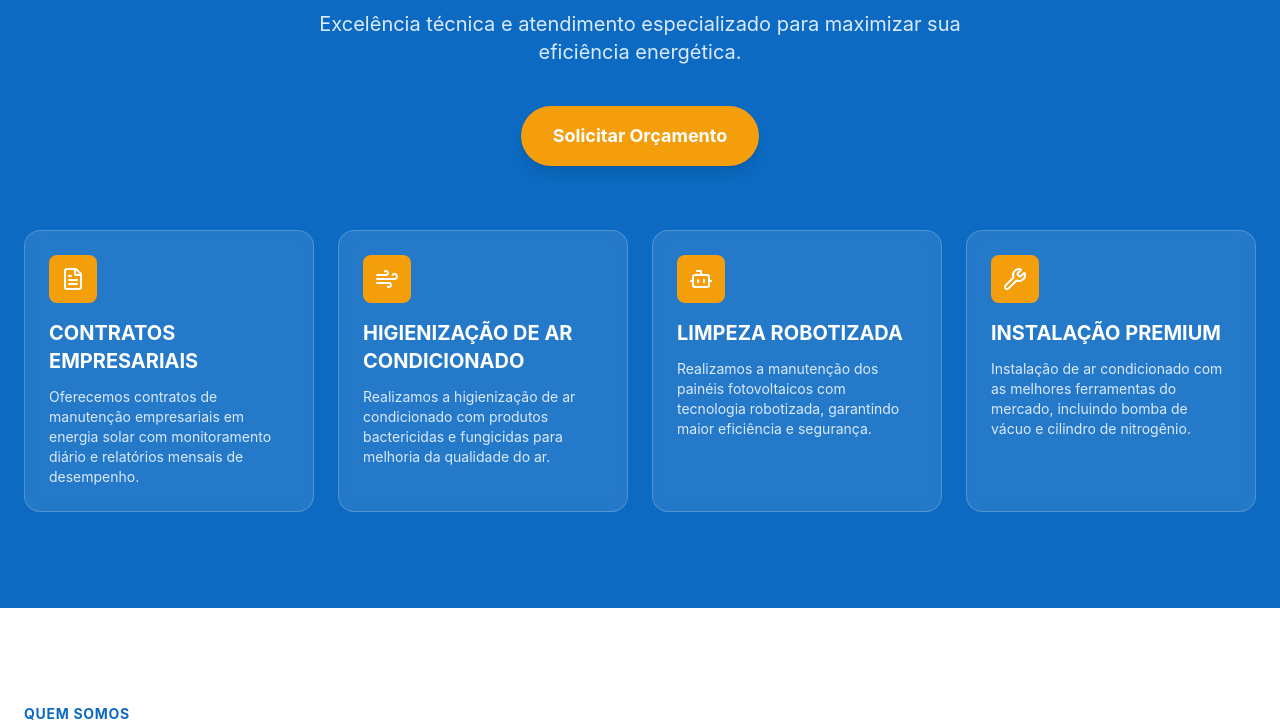
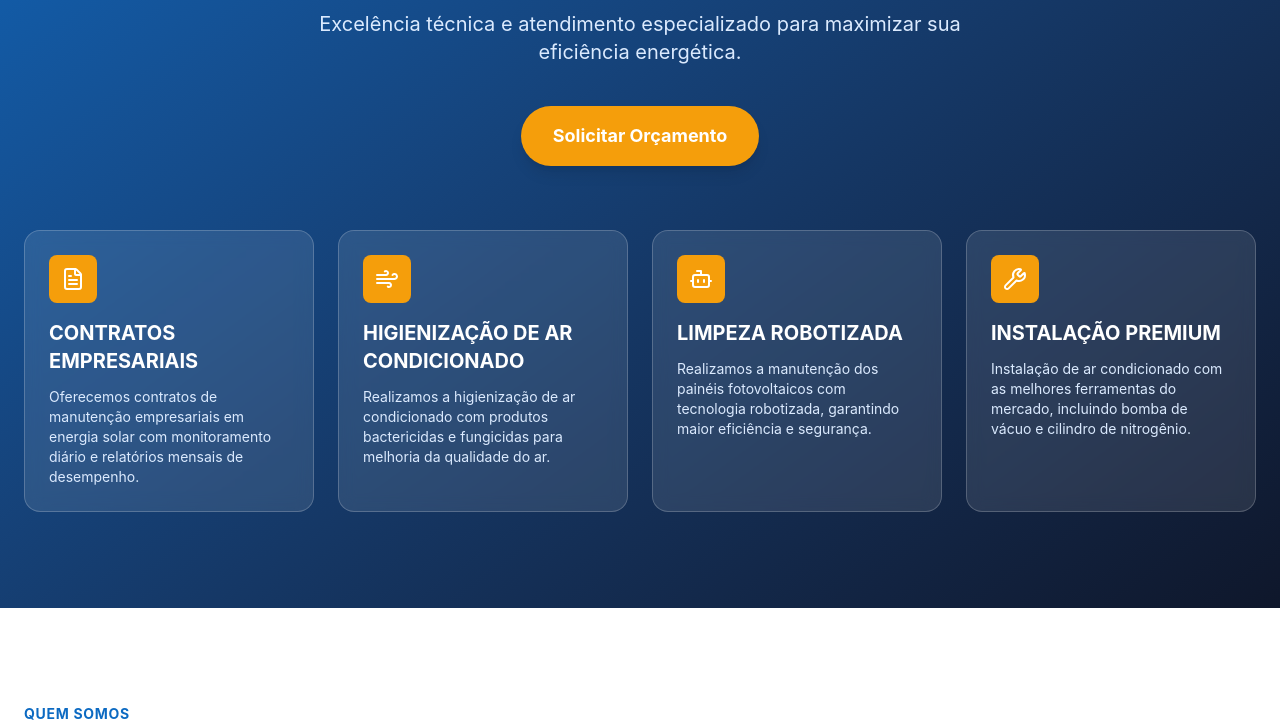
Before and after one commit to DanielDamasc/MjSite, a website built with Vite: page index.html in a window 1280 px wide. Shown: the part 407-1132 px from the top of the page. Built offline with nearby package versions, Linux system fonts and the light colour scheme.

Commit message:
adiciona degrade no início

```diff
--- a/index.html
+++ b/index.html
@@ -67,7 +67,7 @@
     </header>
 
     <!-- SEÇÃO INÍCIO (HERO) -->
-    <section id="inicio" class="relative bg-primary pt-20 pb-24 text-white">
+    <section id="inicio" class="relative bg-gradient-to-br from-primary to-slate-900 pt-20 pb-24 text-white">
       <div class="max-w-7xl mx-auto px-6">
         <div class="text-center max-w-4xl mx-auto mb-16">
           <h1 class="text-4xl md:text-5xl lg:text-6xl font-extrabold tracking-tight leading-tight mb-6">
```
